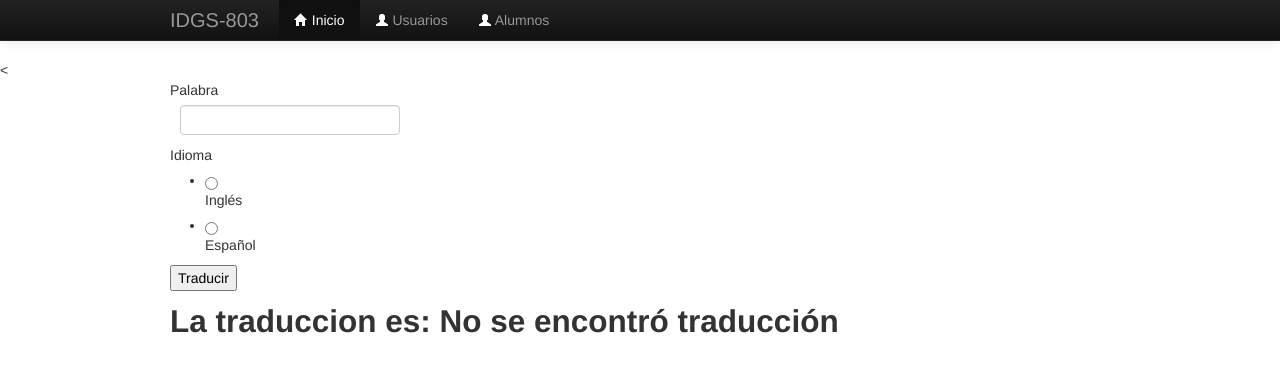
After one commit to IDGS-803-20000810/Practicas-Parcial1-Clase, a Flask app: page /traducir in a window 1280 px wide. The commit adds this page. Shown: the top 372 px of the page. Run offline with Flask 3, Linux system fonts and the light colour scheme; some libraries are stand-ins or nearby versions.

Commit message:
Traduccion

```diff
--- /dev/null
+++ b/diccionario.txt
@@ -0,0 +1 @@
+hello:hola
--- a/main.py
+++ b/main.py
@@ -1,15 +1,50 @@
 from flask import Flask, request, render_template
+from io import open
 import formDistancia
 import formResistencia
+import tradForms
 import math
 
-
 app=Flask(__name__)
-
 
 @app.route("/")
 def index():
     return render_template("main.html")
+
+@app.route("/guardarTrad",methods=["GET","POST"])
+def gTrad():
+    trad_form = tradForms.GuardarTradForm(request.form)
+    mensaje = ""
+    texto=open('diccionario.txt','a')
+    if request.method=='POST'and trad_form.validate():
+        ing=trad_form.ing.data
+        esp=trad_form.esp.data
+        texto.write("{}:{}\n".format(ing.lower(),esp.lower()))
+        texto.close()
+        mensaje = "Guardado!"
+    return render_template("guardarTradForm.html", trad_form=trad_form, mensaje=mensaje)
+
+@app.route("/traducir",methods=["GET","POST"])
+def trad():
+    trad_form = tradForms.TradForm(request.form)
+    resultado="No se encontró traducción"
+
+    if request.method=='POST'and trad_form.validate():
+
+        texto=open('diccionario.txt','r')
+        palabra=trad_form.palabra.data
+
+        idioma=trad_form.idioma.data
+
+        if idioma=="ingles":
+            idiomaDestino=1
+        elif idioma=="espanol":
+            idiomaDestino=0
+        for line in texto.readlines():
+            if( palabra.lower() in line):
+                resultado=line.split(":")[idiomaDestino]
+        texto.close()
+    return render_template("traduccion.html", trad_form=trad_form,res=resultado)
 
 @app.route("/formOpBas")
 def formOpBas():
@@ -34,6 +69,8 @@ def resOpBas():
         return "<h1>El resultado es {}</h1>".format(str(res))
 
     return
+
+
 
 @app.route("/distancia",methods=["GET","POST"])
 def calculaar():
--- a/templates/_macros.html
+++ b/templates/_macros.html
@@ -1,5 +1,19 @@
-{%macro render_field(field)%}
-<td>{{field.label}}</td>
-<dd>{{field(**kwargs)|safe}}</dd>
+{%macro render_input(name,placeholder,type='text')%}
+
+<p><input name="{{name}}" type="{{type}}" placeholder="{{placeholder}}"></p>
 
 {%endmacro%}
+
+{%macro render_field(field)%}
+
+    <td>{{field.label}}</td>
+    <dd>{{field(**kwargs)|safe}}</dd>
+    {%if field.errors%}
+        <ul>
+            {%for error in field.errors%}
+            <li style="color: red">{{error}}</li>
+            {%endfor%}
+        </ul>
+    {%endif%}
+
+{%endmacro%}
--- /dev/null
+++ b/templates/traduccion.html
@@ -0,0 +1,13 @@
+{% extends 'layout.html' %}
+
+{% block content %}
+  {% import '_macros.html' as macros %}
+
+  <form action="/traducir" method="post">
+    {{macros.render_field(trad_form.palabra)}}
+    {{macros.render_field(trad_form.idioma)}}
+    <input type="submit" value="Traducir" name="btn1">
+    <h2>La traduccion es: {{res}}</h2 >
+    </form>
+
+{% endblock %}
--- /dev/null
+++ b/tradForms.py
@@ -0,0 +1,20 @@
+from wtforms import Form
+from wtforms import StringField, SelectField, RadioField, EmailField, IntegerField
+from wtforms import validators
+
+class GuardarTradForm(Form):
+    ing=StringField('Inglés',[
+        validators.DataRequired(message='El campo es requerido')
+    ])
+    esp=StringField('Español',[
+        validators.DataRequired(message='El campo es requerido')
+    ])
+
+class TradForm(Form):
+    palabra=StringField('Palabra',[
+        validators.DataRequired(message='el campo es requerido')
+    ])
+    idioma=RadioField('Idioma',[
+        validators.DataRequired(message='el campo es requerido')
+    ],
+    choices=[("ingles","Inglés"),("espanol","Español")])
```
Also changed, not shown: templates/guardarTradForm.html (added, +17 -0 lines).
